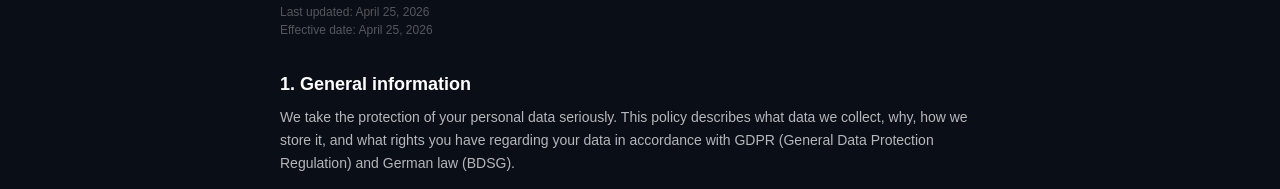
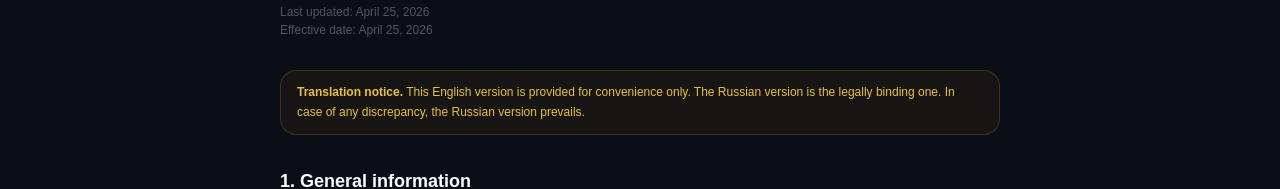
Before and after one commit to Backmann/30sec-frontend, a Next.js app: page /privacy in a window 1280 px wide. Shown: the part 149-338 px from the top of the page. Built offline with nearby package versions, Linux system fonts and the light colour scheme; no server answers.

Commit message:
legal: add translation notice on EN/DE privacy and terms pages

```diff
--- a/src/app/privacy/page.tsx
+++ b/src/app/privacy/page.tsx
@@ -341,6 +341,21 @@ export default function PrivacyPage() {
           <div>{c.lastUpdated}</div>
           <div>{c.effective}</div>
         </div>
+
+        {locale !== 'ru' && (
+          <div className="mb-8 rounded-2xl bg-amber-500/[0.06] border border-amber-500/20 px-4 py-3 text-xs text-amber-300/90 leading-relaxed">
+            {locale === 'en' ? (
+              <>
+                <span className="font-semibold">Translation notice.</span> This English version is provided for convenience only. The Russian version is the legally binding one. In case of any discrepancy, the Russian version prevails.
+              </>
+            ) : (
+              <>
+                <span className="font-semibold">Übersetzungshinweis.</span> Diese deutsche Fassung dient nur der Information. Rechtlich verbindlich ist ausschließlich die russische Fassung. Bei Abweichungen gilt die russische Fassung.
+              </>
+            )}
+          </div>
+        )}
+
         <div className="space-y-7">
           {c.sections.map((s: any, i: number) => (
             <section key={i}>
--- a/src/app/terms/page.tsx
+++ b/src/app/terms/page.tsx
@@ -323,6 +323,21 @@ export default function TermsPage() {
           <div>{c.lastUpdated}</div>
           <div>{c.effective}</div>
         </div>
+
+        {locale !== 'ru' && (
+          <div className="mb-8 rounded-2xl bg-amber-500/[0.06] border border-amber-500/20 px-4 py-3 text-xs text-amber-300/90 leading-relaxed">
+            {locale === 'en' ? (
+              <>
+                <span className="font-semibold">Translation notice.</span> This English version is provided for convenience only. The Russian version is the legally binding one. In case of any discrepancy, the Russian version prevails.
+              </>
+            ) : (
+              <>
+                <span className="font-semibold">Übersetzungshinweis.</span> Diese deutsche Fassung dient nur der Information. Rechtlich verbindlich ist ausschließlich die russische Fassung. Bei Abweichungen gilt die russische Fassung.
+              </>
+            )}
+          </div>
+        )}
+
         <div className="space-y-7">
           {c.sections.map((s: any, i: number) => (
             <section key={i}>
```
